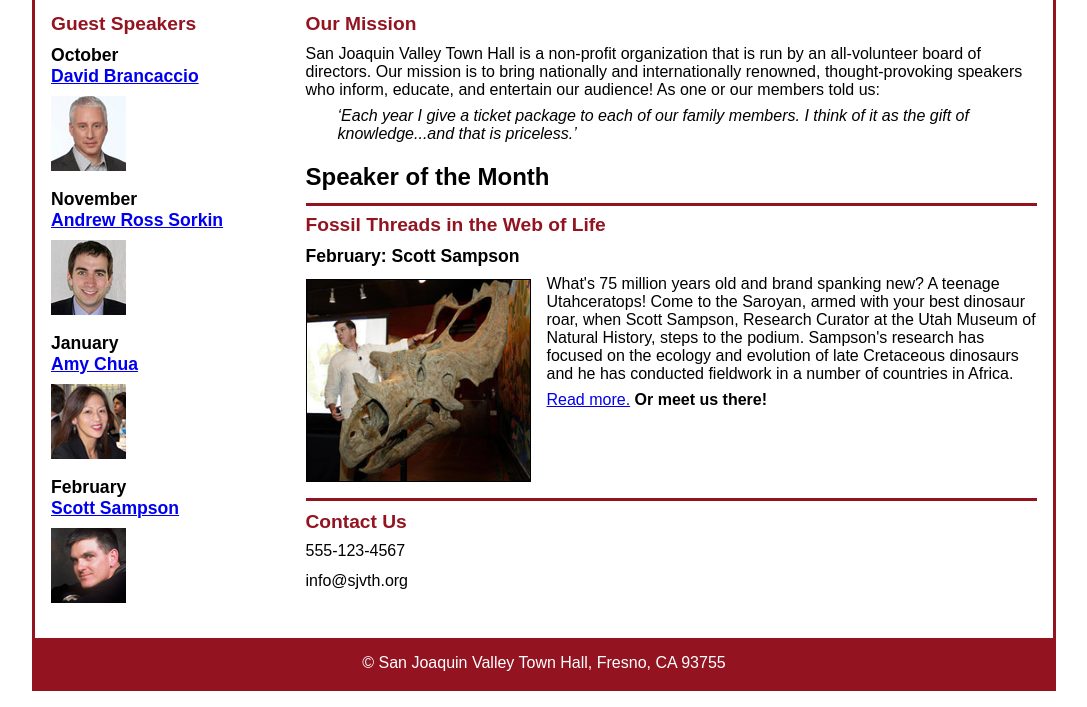
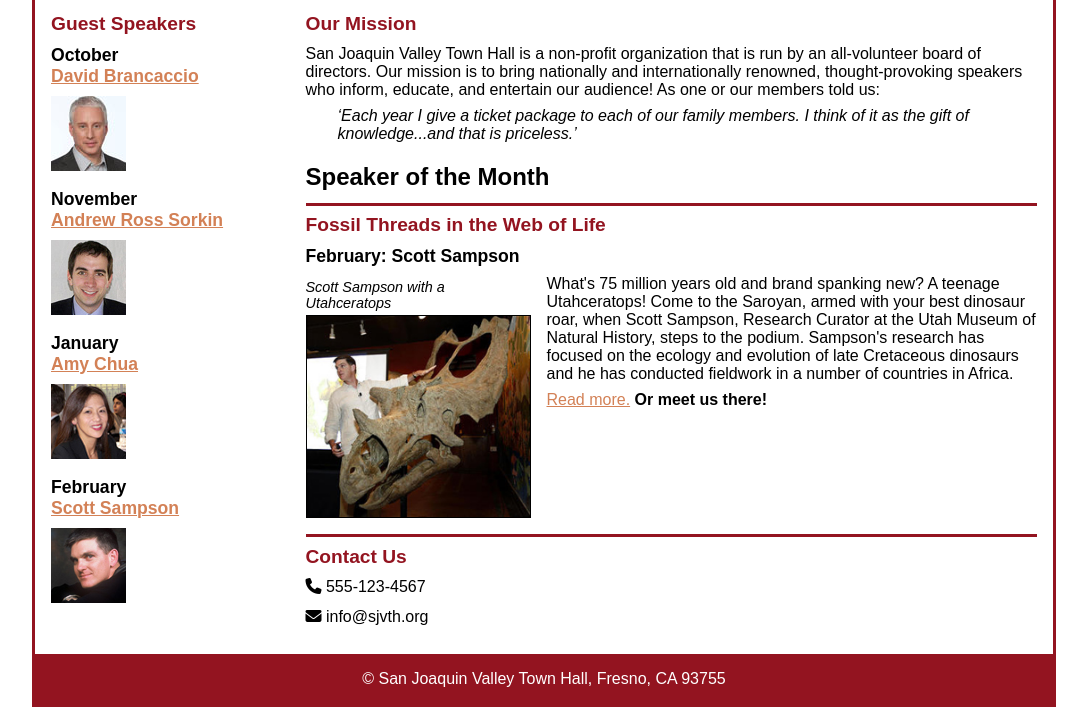
Before and after one commit to sjardon5/Assignment-17, a plain HTML site: page index.html in a window 1280 px wide. Shown: the part 112-819 px from the top of the page, without its empty margins (96-1183 px from the left). Drawn offline with Linux system fonts and the light colour scheme; files that its build step writes are made by us from their sources.

Commit message:
Update article figure, contact icons, and link styling

```diff
--- a/index.html
+++ b/index.html
@@ -6,7 +6,8 @@
 	<meta name="viewport" content="width=device-width, initial-scale=1.0">
 	<title>San Joaquin Valley Town Hall</title>
 	<link rel="shortcut icon" href="images/favicon.ico">
-	<link rel="stylesheet" href="styles/main.css">
+	<link rel="stylesheet" href="main.css">
+	<link rel="stylesheet" href="https://cdnjs.cloudflare.com/ajax/libs/font-awesome/6.7.2/css/all.min.css">
 </head>
 
 <body>
@@ -40,7 +41,10 @@
 			<article>
 				<h2>Fossil Threads in the Web of Life</h2>
 				<h3>February: Scott Sampson</h3>
-				<img src="images/sampson_dinosaur.jpg" alt="Scott Sampson with dinosaur">
+				<figure>
+					<figcaption>Scott Sampson with a Utahceratops</figcaption>
+					<img src="images/sampson_dinosaur.jpg" alt="Scott Sampson with dinosaur">
+				</figure>
 				<p>What's 75 million years old and brand spanking new? A teenage Utahceratops!
 				Come to the Saroyan, armed with your best dinosaur roar, when Scott Sampson, Research
 				Curator at the Utah Museum of Natural History, steps to the podium. Sampson's research
@@ -51,8 +55,8 @@
 
 			<h2>Contact Us</h2>
 			<ul>
-				<li>555-123-4567</li>
-				<li>info@sjvth.org</li>
+				<li><i class="fa-solid fa-phone" aria-hidden="true"></i> 555-123-4567</li>
+				<li><i class="fa-solid fa-envelope" aria-hidden="true"></i> info@sjvth.org</li>
 			</ul>
 		</section>
 	</main>
--- a/main.css
+++ b/main.css
@@ -5,6 +5,7 @@
 	--light-accent: #fffded;
 	--light: white;
 	--dark: black;
+	--main-link-color: color-mix(in srgb, var(--accent-color) 65%, var(--primary-color) 35%);
 }
 
 /* reset */
@@ -61,6 +62,9 @@ main {
 	clear: left;
 	display: flex;
 }
+main a {
+	color: var(--main-link-color);
+}
 
 /* the styles for the section */
 section {
@@ -87,11 +91,20 @@ article {
 	border-top: 3px solid var(--primary-color);
 	padding-top: .5em;
 	margin-bottom: .5em;
-	& img {
+	& figure {
 		float: left;
 		margin: .25em 1em 1em 0;
+		width: min(100%, 225px);
+	}
+	& figcaption {
+		font-size: 90%;
+		font-style: italic;
+		padding-bottom: .25em;
+	}
+	& img {
+		display: block;
+		width: 100%;
 		border: 1px solid var(--dark);
-		width: min(100%, 225px);
 	}
 }
 
```
